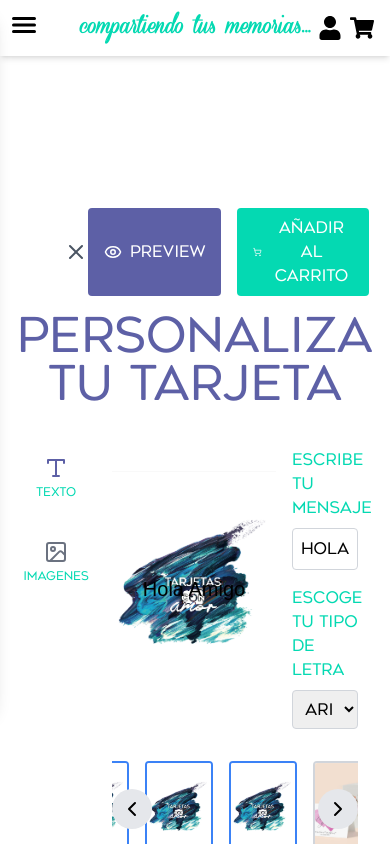
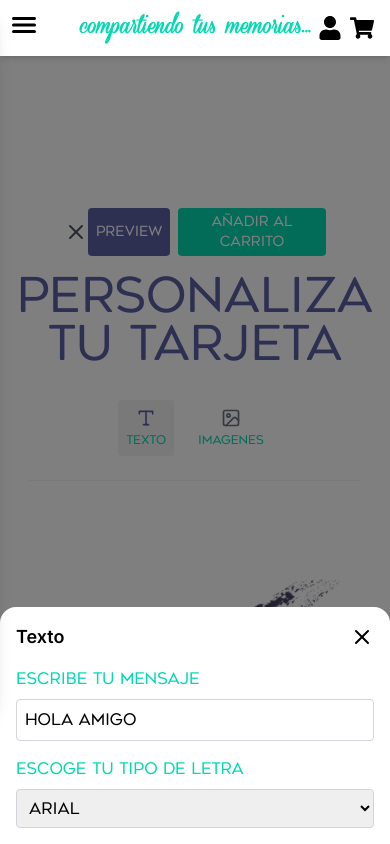
Before and after one commit to paty-tca2/tarjetas-con-amor, a Next.js app: page /personalize/1 in a window 390 px wide. Both pictures are taken after a click on the button "Texto". Shown: the top 844 px of the page. Built offline with nearby package versions, Linux system fonts and the light colour scheme.

Commit message:
responsive

```diff
--- a/src/components/personalize/canvas.tsx
+++ b/src/components/personalize/canvas.tsx
@@ -1,6 +1,6 @@
-import React, { useState } from 'react';
+import React, { useState, useRef, useEffect } from 'react';
 import { CardTemplate } from '@/components/cards/card-templates';
-import { ChevronLeft, ChevronRight, Layout, Type, Image, Sticker, Video, Mic, Edit } from 'lucide-react';
+import { ChevronLeft, ChevronRight, Type, Image, X } from 'lucide-react';
 import { FileUpload } from './file-upload';
 
 const fonts = ['Arial', 'Helvetica', 'Times New Roman', 'Courier', 'Verdana', 'Georgia', 'Palatino', 'Garamond', 'Bookman', 'Comic Sans MS', 'Trebuchet MS', 'Arial Black', 'Impact'];
@@ -15,6 +15,31 @@ const Canvas: React.FC<CanvasProps> = ({ template }) => {
   const [image, setImage] = useState<string | null>(null);
   const [selectedTemplateImage, setSelectedTemplateImage] = useState(template.imageUrl);
   const [activeTab, setActiveTab] = useState('text');
+  const [isDrawerOpen, setIsDrawerOpen] = useState(false);
+  const drawerRef = useRef<HTMLDivElement>(null);
+  const [isMobile, setIsMobile] = useState(false);
+
+  useEffect(() => {
+    const checkMobile = () => {
+      setIsMobile(window.innerWidth < 768); // Adjust this breakpoint as needed
+    };
+    checkMobile();
+    window.addEventListener('resize', checkMobile);
+    return () => window.removeEventListener('resize', checkMobile);
+  }, []);
+
+  useEffect(() => {
+    const handleClickOutside = (event: MouseEvent) => {
+      if (isMobile && drawerRef.current && !drawerRef.current.contains(event.target as Node) && isDrawerOpen) {
+        setIsDrawerOpen(false);
+      }
+    };
+
+    document.addEventListener('mousedown', handleClickOutside);
+    return () => {
+      document.removeEventListener('mousedown', handleClickOutside);
+    };
+  }, [isDrawerOpen, isMobile]);
 
   const handleTextChange = (e: React.ChangeEvent<HTMLInputElement>) => {
     setCardText(e.target.value);
@@ -42,6 +67,10 @@ const Canvas: React.FC<CanvasProps> = ({ template }) => {
 
   const handleTemplateImageSelect = (imageUrl: string) => {
     setSelectedTemplateImage(imageUrl);
+  };
+
+  const toggleDrawer = () => {
+    setIsDrawerOpen(!isDrawerOpen);
   };
 
   const renderTabContent = () => {
@@ -92,54 +121,101 @@ const Canvas: React.FC<CanvasProps> = ({ template }) => {
   };
 
   return (
-    <div className="flex w-full">
-      <div className="w-20 bg-white rounded-lg p-4 flex flex-col items-center space-y-6">
+    <div className="w-full">
+      {/* Top bar (mobile only) */}
+      {isMobile && (
+        <div className="bg-white rounded-lg p-2 mb-4 flex justify-center space-x-4">
           {[
-
             { icon: Type, label: 'Texto', id: 'text' },
             { icon: Image, label: 'Imagenes', id: 'photos' },
-
           ].map(({ icon: Icon, label, id }) => (
             <button
               key={id}
-            className={`flex flex-col items-center justify-center w-full p-2 rounded ${activeTab === id ? '' : ''}`}
-            onClick={() => setActiveTab(id)}
+              className={`flex flex-col items-center justify-center p-2 rounded ${activeTab === id ? 'bg-gray-100' : ''}`}
+              onClick={() => {
+                setActiveTab(id);
+                setIsDrawerOpen(true);
+              }}
             >
-            <Icon size={24} className={activeTab === id ? 'text-[#5D60a6]' : 'text-gray-500'} />
+              <Icon size={20} className={activeTab === id ? 'text-[#5D60a6]' : 'text-gray-500'} />
               <span className="text-xs mt-1 font-geometos text-[#04d9b2]">{label}</span>
             </button>
           ))}
         </div>
-      <div className="flex-grow p-4">
-        <div className="flex mb-4">
-          <div className="w-2/3 aspect-[3/4] rounded-lg overflow-hidden relative">
+      )}
+
+      {/* Main content */}
+      <div className="flex flex-col md:flex-row">
+        <div className="w-full md:w-2/3 aspect-[3/4] rounded-lg overflow-hidden relative mb-4 md:mb-0">
           {selectedTemplateImage && (
             <img src={selectedTemplateImage} alt="Template" className="absolute inset-0 w-full h-full object-contain" />
           )}
           {image && (
             <img src={image} alt="Uploaded" className="absolute inset-0 w-full h-full object-contain" />
           )}
-            <div className="absolute inset-0 flex items-center justify-center">
-              <p className="text-xl" style={{ fontFamily: font }}>{cardText}</p>
+          <div className="absolute inset-0 flex items-center justify-center p-4">
+            <p className="text-lg md:text-xl text-center" style={{ fontFamily: font }}>{cardText}</p>
           </div>
         </div>
 
-          <div className="w-1/3 pl-4">
+        {/* Desktop sidebar */}
+        {!isMobile && (
+          <div className="md:w-1/3 md:ml-4">
+            <div className="bg-white rounded-lg p-4">
+              <div className="flex justify-center space-x-4 mb-4">
+                {[
+                  { icon: Type, label: 'Texto', id: 'text' },
+                  { icon: Image, label: 'Imagenes', id: 'photos' },
+                ].map(({ icon: Icon, label, id }) => (
+                  <button
+                    key={id}
+                    className={`flex flex-col items-center justify-center p-2 rounded ${activeTab === id ? 'bg-gray-100' : ''}`}
+                    onClick={() => setActiveTab(id)}
+                  >
+                    <Icon size={20} className={activeTab === id ? 'text-[#5D60a6]' : 'text-gray-500'} />
+                    <span className="text-xs mt-1 font-geometos text-[#04d9b2]">{label}</span>
+                  </button>
+                ))}
+              </div>
               {renderTabContent()}
             </div>
           </div>
+        )}
 
-        <div className="relative">
+        {/* Mobile Bottom Drawer */}
+        {isMobile && isDrawerOpen && (
+          <div className="fixed inset-0 bg-black bg-opacity-50 z-40" onClick={() => setIsDrawerOpen(false)}>
+            <div
+              ref={drawerRef}
+              className="fixed inset-x-0 bottom-0 z-50 transition-transform duration-300 ease-in-out translate-y-0"
+              onClick={(e) => e.stopPropagation()}
+            >
+              <div className="bg-white rounded-t-2xl p-4 shadow-lg max-h-[50vh] overflow-y-auto">
+                <div className="flex justify-between items-center mb-4">
+                  <h3 className="text-lg font-semibold">{activeTab === 'text' ? 'Texto' : 'Imagenes'}</h3>
+                  <button onClick={() => setIsDrawerOpen(false)}>
+                    <X size={24} />
+                  </button>
+                </div>
+                {renderTabContent()}
+              </div>
+            </div>
+          </div>
+        )}
+      </div>
+
+      {/* Template selector */}
+      <div className="relative mt-4">
         <button className="absolute left-0 top-1/2 transform -translate-y-1/2 bg-gray-200 p-2 rounded-full">
-            <ChevronLeft size={24} />
+          <ChevronLeft size={20} />
         </button>
-          <div className="flex justify-center space-x-4 overflow-x-auto py-4">
+        <div className="flex justify-center space-x-2 overflow-x-auto py-2">
           {templateImages.map((img, index) => (
             <img
               key={index}
               src={img}
               alt={`Template 1 - Page ${index + 1}`}
-                className={`w-24 h-24 object-cover border-2 rounded cursor-pointer ${
+              className={`w-16 h-16 md:w-20 md:h-20 object-cover border-2 rounded cursor-pointer ${
                 selectedTemplateImage === img ? 'border-blue-500' : 'border-gray-300'
               }`}
               onClick={() => handleTemplateImageSelect(img)}
@@ -147,9 +223,8 @@ const Canvas: React.FC<CanvasProps> = ({ template }) => {
           ))}
         </div>
         <button className="absolute right-0 top-1/2 transform -translate-y-1/2 bg-gray-200 p-2 rounded-full">
-            <ChevronRight size={24} />
+          <ChevronRight size={20} />
         </button>
-        </div>
       </div>
     </div>
   );
--- a/src/components/personalize/header-personalize.tsx
+++ b/src/components/personalize/header-personalize.tsx
@@ -15,18 +15,16 @@ const PersonalizeHeader: React.FC<PersonalizeHeaderProps> = ({ onPreview, onAddT
   };
 
   return (
-    <header className="bg-white  p-4">
-      <div className="container mx-auto flex justify-between items-center">
-        <button onClick={handleExit} className="text-gray-600 hover:text-gray-800">
+    <header className="bg-white p-4">
+      <div className="container mx-auto flex flex-row-reverse md:flex-row justify-between items-center">
+        <button onClick={handleExit} className="text-gray-600 hover:text-gray-800 order-2 md:order-1">
           <X size={24} />
         </button>
-        <div className="flex space-x-4">
-          <button onClick={onPreview} className="bg-[#5D60a6] hover:bg-[#04d9b2] text-white px-4 py-2 rounded font-geometos flex items-center">
-            <Eye size={18} className="mr-2" />
+        <div className="flex space-x-2 md:space-x-4 order-1 md:order-2">
+          <button onClick={onPreview} className="bg-[#5D60a6] hover:bg-[#04d9b2] text-white px-2 py-1 md:px-4 md:py-2 rounded font-geometos flex items-center text-sm md:text-base">
             Preview
           </button>
-          <button onClick={onAddToBasket} className="bg-[#04d9b2] hover:bg-[#5D60a6] text-white px-4 py-2 rounded font-geometos flex items-center">
-            <ShoppingCart size={18} className="mr-2" />
+          <button onClick={onAddToBasket} className="bg-[#04d9b2] hover:bg-[#5D60a6] text-white px-2 py-1 md:px-4 md:py-2 rounded font-geometos flex items-center text-sm md:text-base">
             Añadir al carrito
           </button>
         </div>
--- a/src/components/slide-in.tsx
+++ b/src/components/slide-in.tsx
@@ -25,7 +25,7 @@ const SideMenu: React.FC<SideMenuProps> = ({ isOpen, onClose }) => {
         </div>
         <nav className="px-4 mt-2 sm:mt-4">
           <ul className="space-y-4 sm:space-y-8 lg:space-y-6">
-            <li><a href="#" className="block py-2 sm:py-1 lg:py-2 text-[#5D60a6] hover:text-[#04d9b2] font-geometos font-bold text-xl sm:text-2xl lg:text-xl">TARJETAS</a></li>
+            <li><a href="/cards" className="block py-2 sm:py-1 lg:py-2 text-[#5D60a6] hover:text-[#04d9b2] font-geometos font-bold text-xl sm:text-2xl lg:text-xl">TARJETAS</a></li>
             <li><a href="#" className="block py-2 sm:py-1 lg:py-2 text-[#5D60a6] hover:text-[#04d9b2] font-geometos font-bold text-xl sm:text-2xl lg:text-xl">POSTALES</a></li>
             <li><a href="#" className="block py-2 sm:py-1 lg:py-2 text-[#5D60a6] hover:text-[#04d9b2] font-geometos font-bold text-xl sm:text-2xl lg:text-xl">CALENDARIOS</a></li>
             <li><a href="#" className="block py-2 sm:py-1 lg:py-2 text-[#5D60a6] hover:text-[#04d9b2] font-geometos font-bold text-xl sm:text-2xl lg:text-xl">ALBUM DE FOTOS</a></li>
```
Lines whose indentation alone changed are shown as unchanged.
